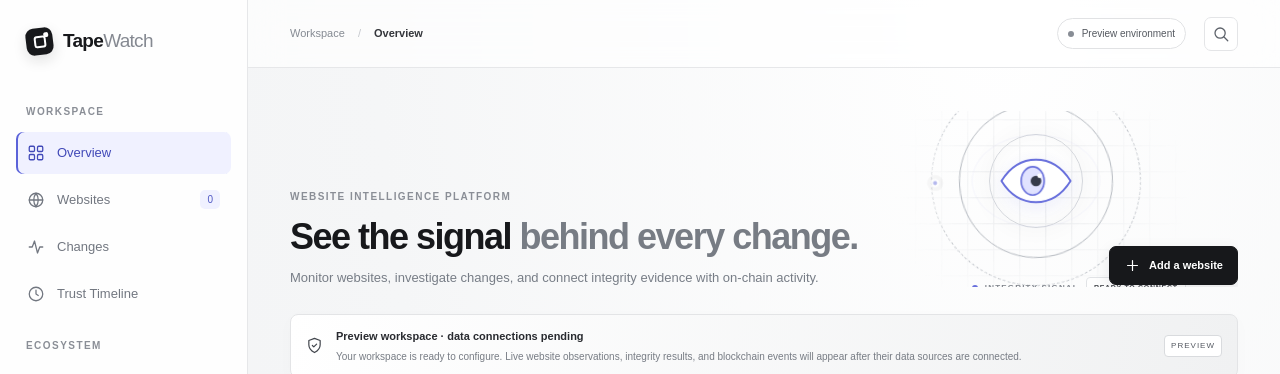
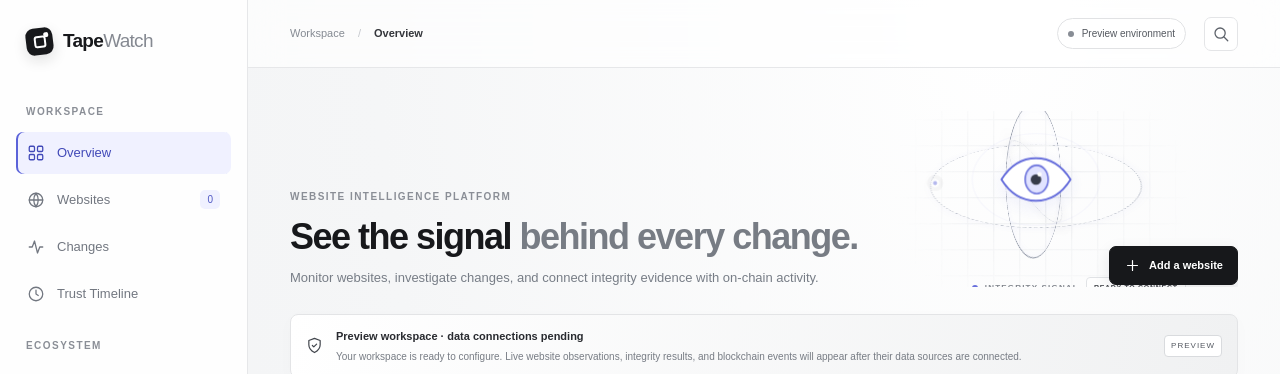
Before and after one commit to voidedfx0/tapewatch, a Next.js app: page / in a window 1280 px wide. Shown: the top 374 px of the page. Built offline with nearby package versions, Linux system fonts and the light colour scheme.

Commit message:
Refine watchful eye and 3D globe motion

```diff
--- a/app/globals.css
+++ b/app/globals.css
@@ -527,3 +527,58 @@ h1 span { color: #777c84; }
   }
   .stat-card:hover,.mini-card:hover,.section-card:hover,.getting-started:hover,.intelligence-card:hover { transform:none; }
 }
+
+/* Refined signature animation: a visibly blinking eye inside a rotating 3D globe */
+.motion-visual { perspective: 760px; perspective-origin: 50% 47%; }
+.motion-ring { transform-style:preserve-3d; backface-visibility:visible; }
+.ring-outer {
+  border-color:#aeb4c0;
+  border-style:dashed;
+  animation:globe-outer 19s linear infinite;
+  box-shadow:0 0 22px #5b63d90b;
+}
+.ring-middle {
+  border-color:#7f8798;
+  border-style:solid;
+  animation:globe-middle 13s linear infinite;
+  box-shadow:inset 0 0 18px #5b63d90a;
+}
+.ring-inner {
+  border-color:#c4c8d2;
+  border-style:dotted;
+  animation:globe-inner 9s linear infinite;
+}
+@keyframes globe-outer {
+  from { transform:translate(-50%,-50%) rotateX(67deg) rotateZ(0deg); }
+  to { transform:translate(-50%,-50%) rotateX(67deg) rotateZ(360deg); }
+}
+@keyframes globe-middle {
+  from { transform:translate(-50%,-50%) rotateY(69deg) rotateZ(0deg); }
+  to { transform:translate(-50%,-50%) rotateY(69deg) rotateZ(-360deg); }
+}
+@keyframes globe-inner {
+  from { transform:translate(-50%,-50%) rotateX(58deg) rotateY(55deg) rotateZ(0deg); }
+  to { transform:translate(-50%,-50%) rotateX(58deg) rotateY(55deg) rotateZ(360deg); }
+}
+.motion-core.eye-core { animation:eye-hover 4.8s ease-in-out infinite; }
+.watch-eye {
+  transform-origin:50% 50%;
+  animation:eye-blink 4.8s ease-in-out infinite;
+}
+@keyframes eye-blink {
+  0%,38%,42%,100% { transform:scaleY(1); }
+  40% { transform:scaleY(.055); }
+  41% { transform:scaleY(.12); }
+}
+.eye-iris { animation:eye-look 6.4s ease-in-out infinite; }
+@keyframes eye-look {
+  0%,24%,100% { transform:translateX(0); }
+  30%,40% { transform:translateX(6px); }
+  48%,58% { transform:translateX(-5px); }
+  66%,76% { transform:translateX(2px); }
+}
+@media (prefers-reduced-motion:reduce) {
+  .ring-outer,.ring-middle,.ring-inner,.motion-core.eye-core,.watch-eye,.eye-iris {
+    animation:none!important;
+  }
+}
```
